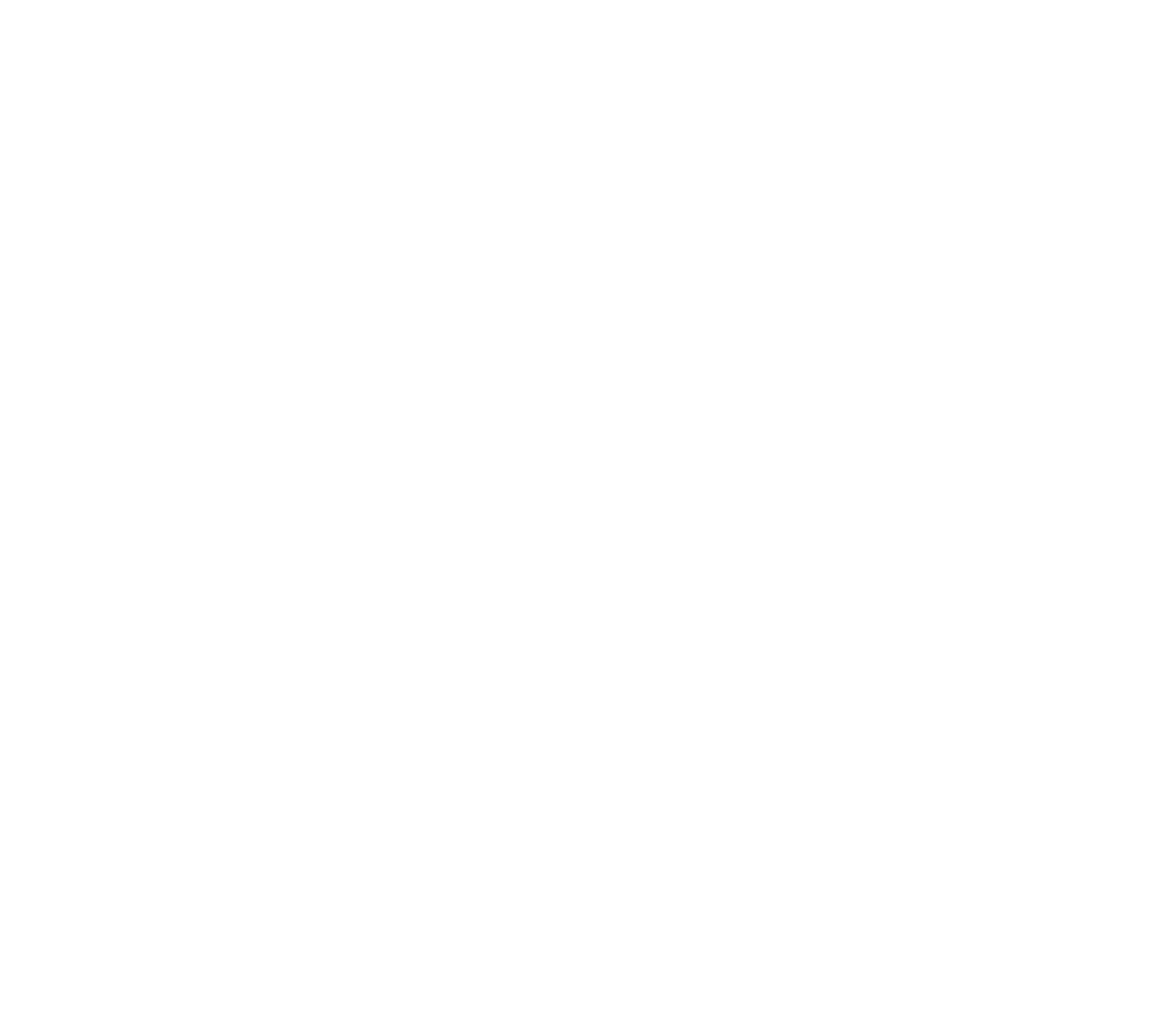
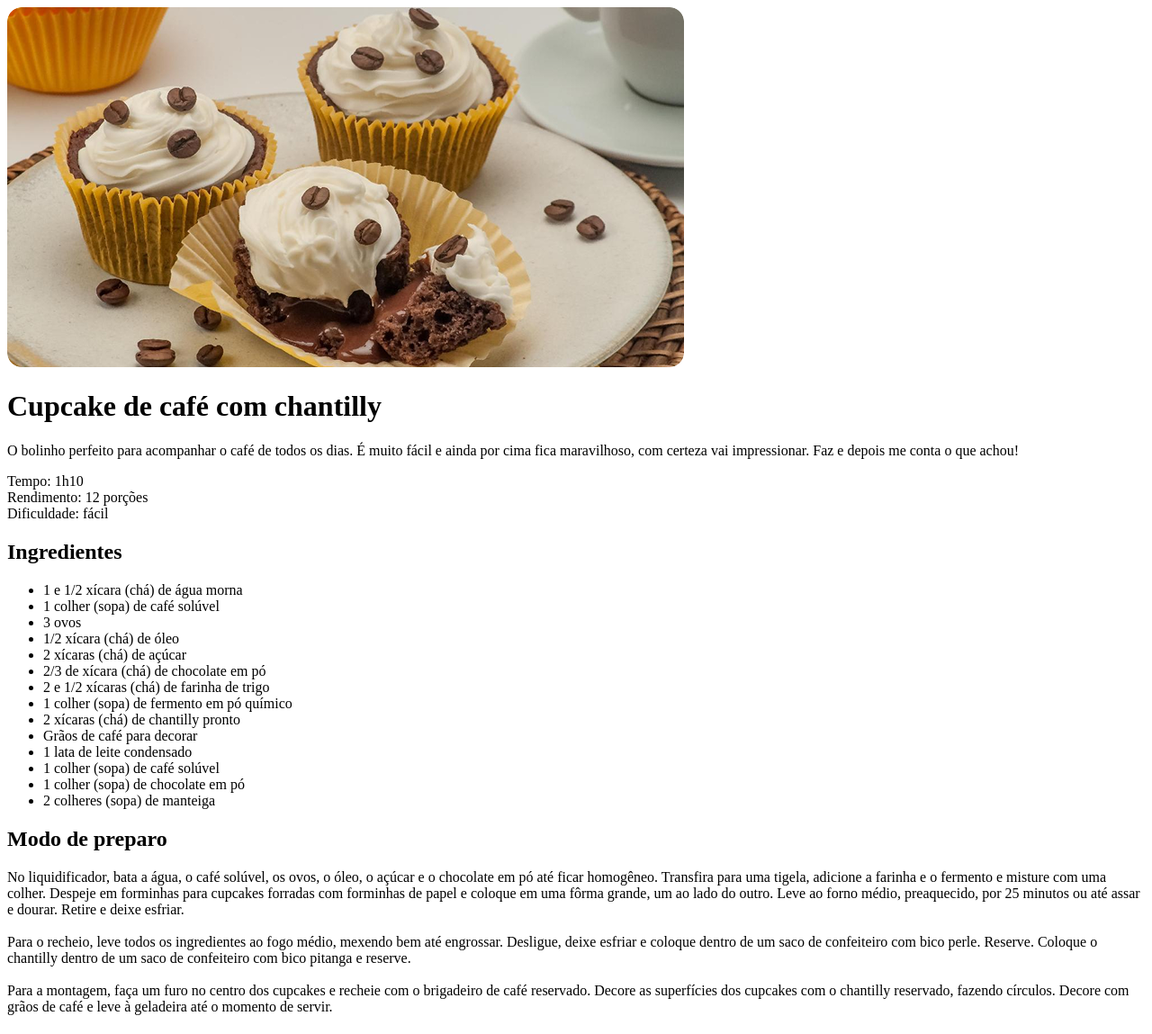
Before and after one commit to xcamomilla/receita-cupcake, a plain HTML site: page index.html in a window 1280 px wide. Shown: the whole page at 90% size. Before the commit the page ends 800 px from the top, so only its background shows below. Drawn offline with Linux system fonts and the light colour scheme.

Commit message:
Adicionando imagem e estilos

```diff
--- a/index.html
+++ b/index.html
@@ -4,8 +4,53 @@
     <meta charset="UTF-8">
     <meta name="viewport" content="width=device-width, initial-scale=1.0">
     <title>Document</title>
+
+    <link rel="stylesheet" href="style.css">
 </head>
 <body>
+    <div id="page">
+        <img src="assets/main-image.png" alt="imagem de um cupcake com grãos de café e chantilly por cima.">
+        <main>
+            <section id="about"></section>
+                <h1>Cupcake de café com chantilly</h1>
+                <p>
+                    O bolinho perfeito para acompanhar o café de todos os dias. É muito fácil e ainda por cima fica maravilhoso, com certeza vai impressionar. Faz e depois me conta o que achou!
+                </p>
+
+                <p>
+                    Tempo: 1h10 <br>
+                    Rendimento: 12 porções <br>
+                    Dificuldade: fácil <br>
+                </p>
+
+            <section id="ingredients"></section>
+            <h2>Ingredientes</h2>
+            <ul>
+                <li>1 e 1/2 xícara (chá) de água morna</li>
+                <li>1 colher (sopa) de café solúvel</li>
+                <li>3 ovos</li>
+                <li>1/2 xícara (chá) de óleo</li>
+                <li>2 xícaras (chá) de açúcar</li>
+                <li>2/3 de xícara (chá) de chocolate em pó</li>
+                <li>2 e 1/2 xícaras (chá) de farinha de trigo</li>
+                <li>1 colher (sopa) de fermento em pó químico</li>
+                <li>2 xícaras (chá) de chantilly pronto</li>
+                <li>Grãos de café para decorar</li>
+                <li>1 lata de leite condensado</li>
+                <li>1 colher (sopa) de café solúvel</li>
+                <li>1 colher (sopa) de chocolate em pó</li>
+                <li>2 colheres (sopa) de manteiga</li>
+            </ul>
+
+            <section id="preparations"></section>
+            <h2>Modo de preparo</h2>
+            <p>
+                No liquidificador, bata a água, o café solúvel, os ovos, o óleo, o açúcar e o chocolate em pó até ficar homogêneo. Transfira para uma tigela, adicione a farinha e o fermento e misture com uma colher. Despeje em forminhas para cupcakes forradas com forminhas de papel e coloque em uma fôrma grande, um ao lado do outro. Leve ao forno médio, preaquecido, por 25 minutos ou até assar e dourar. Retire e deixe esfriar. <br><br>
+                Para o recheio, leve todos os ingredientes ao fogo médio, mexendo bem até engrossar. Desligue, deixe esfriar e coloque dentro de um saco de confeiteiro com bico perle. Reserve. Coloque o chantilly dentro de um saco de confeiteiro com bico pitanga e reserve. <br><br>
+                Para a montagem, faça um furo no centro dos cupcakes e recheie com o brigadeiro de café reservado. Decore as superfícies dos cupcakes com o chantilly reservado, fazendo círculos. Decore com grãos de café e leve à geladeira até o momento de servir. <br><br>
+            </p>
+        </main>
+    </div>
 
 </body>
 </html>
--- /dev/null
+++ b/style.css
@@ -0,0 +1,3 @@
+img {
+    border-radius: 16px;
+}
```
Also changed, not shown: assets/bg-image.jpg (added), assets/main-image.png (added).
